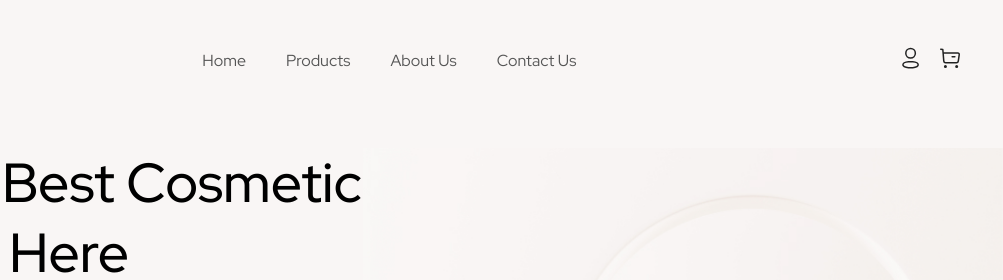
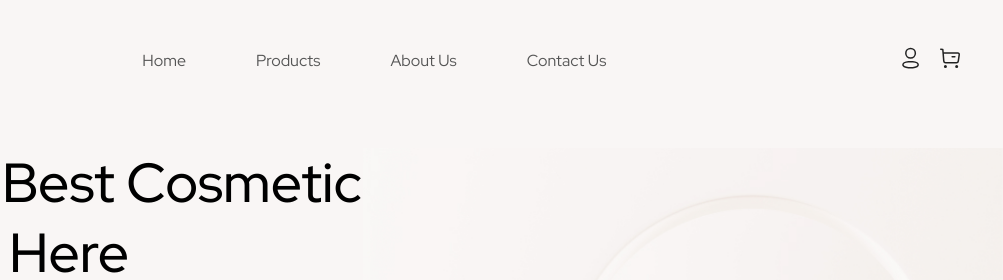
Before and after one commit to VolodymyrPst/pumpbottle, a plain HTML site: page index.html in a window 1280 px wide. Shown: the top 280 px of the page, 277-1280 px from the left. Drawn offline with nearby package versions, Linux system fonts and the light colour scheme.

Commit message:
Update styles.css

```diff
--- a/css/styles.css
+++ b/css/styles.css
@@ -239,7 +239,7 @@ body {
   justify-content: center;
 }
 .header__menu-item {
-  padding: 0px 20px;
+  padding: 0px 50px 0px 20px;
 }
 .header__menu-item a {
   text-decoration: none;
```
